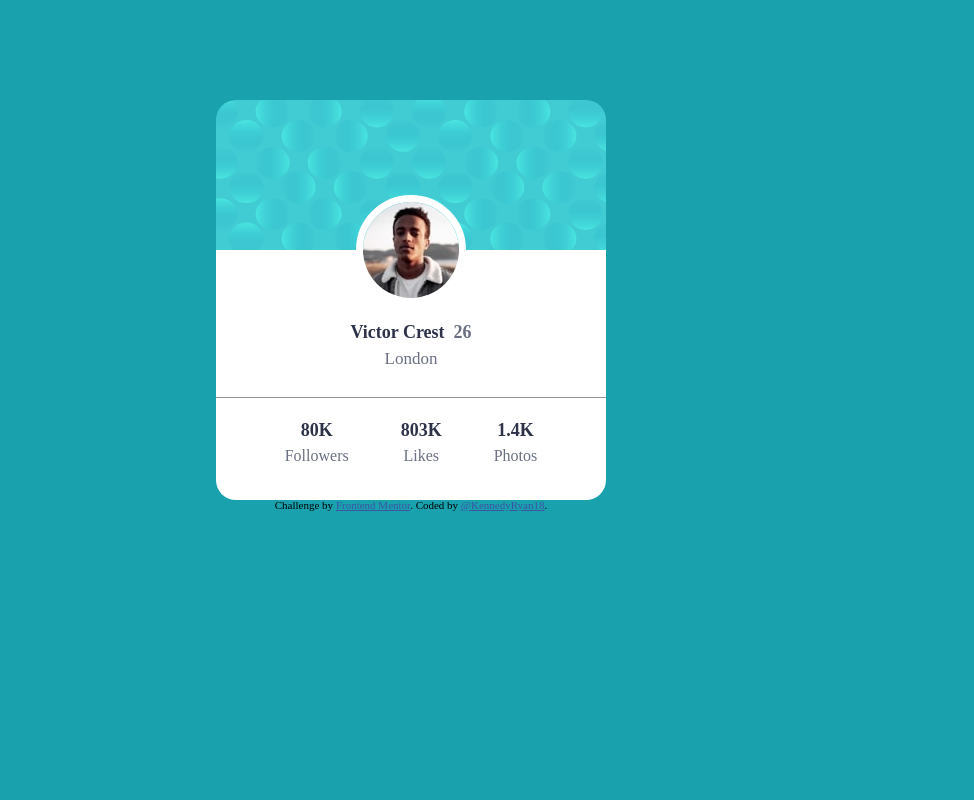
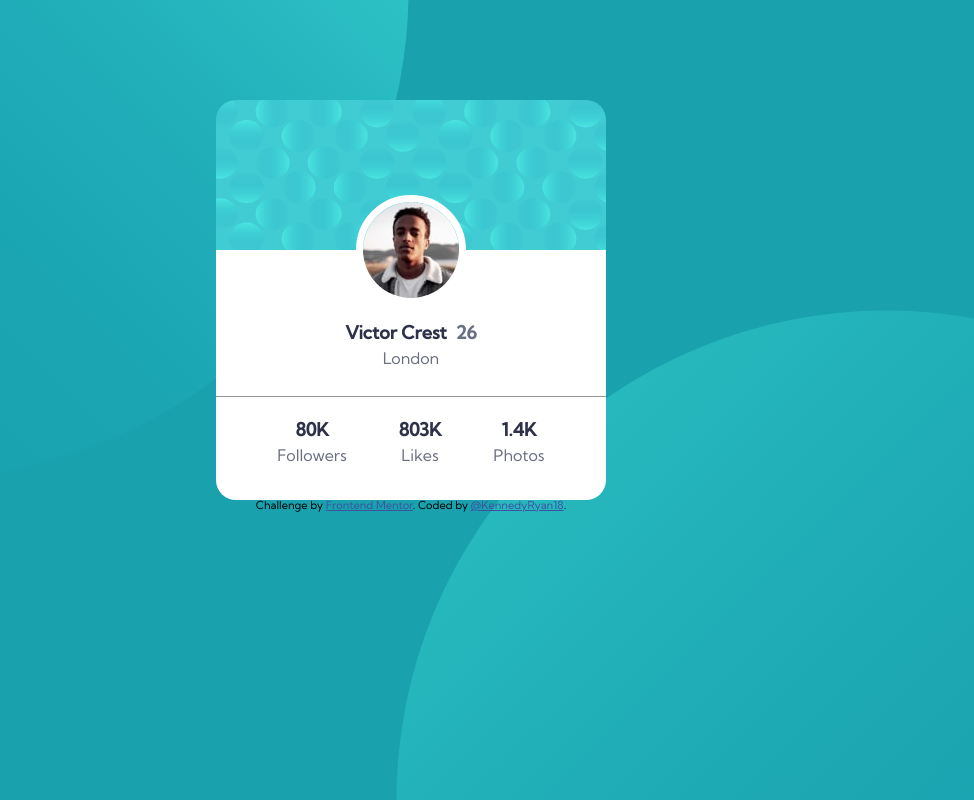
Before and after one commit to KennedyRyan18/profile-card, a plain HTML site: page index.html in a window 1280 px wide. Shown: the whole page, without its empty margins (229-1203 px from the left). Drawn offline with Linux system fonts and the light colour scheme.

Commit message:
update css

```diff
--- a/profile-card.css
+++ b/profile-card.css
@@ -5,12 +5,14 @@
     color: hsl(0, 0%, 59%);
 } */
 body{
-    font-family: 'Kumbh Sans', sans-serif;
-    background-color:hsl(185, 75%, 39%) ;
+    font-family: 'Kumbh Sans';
+    background: url(/images/bg-pattern-top.svg) no-repeat -340px -500px, url(/images/bg-pattern-bottom.svg) no-repeat 625px 310px;
+    background-color:hsl(185, 75%, 39%);
+
 }
 
-
 .card-profile-main{
+    display: block;
     margin: auto;
     margin-top: 100px;
     text-align: center;
@@ -37,7 +39,6 @@ body{
 .main-card p{
     color: hsl(227, 10%, 46%);
     font-weight: 400;
-    font-size: 17px;
 }
 
 .name{
@@ -86,7 +87,6 @@ body{
 .inf p{
     color: hsl(227, 10%, 46%);
     font-weight: 400;
-    font-size: 400;
 }
 
 .attribution p{
--- a/reset.css
+++ b/reset.css
@@ -19,8 +19,6 @@ time, mark, audio, video {
 	margin: 0;
 	padding: 0;
 	border: 0;
-	font-size: 100%;
-	font: inherit;
 	vertical-align: baseline;
 }
 /* HTML5 display-role reset for older browsers */
```
